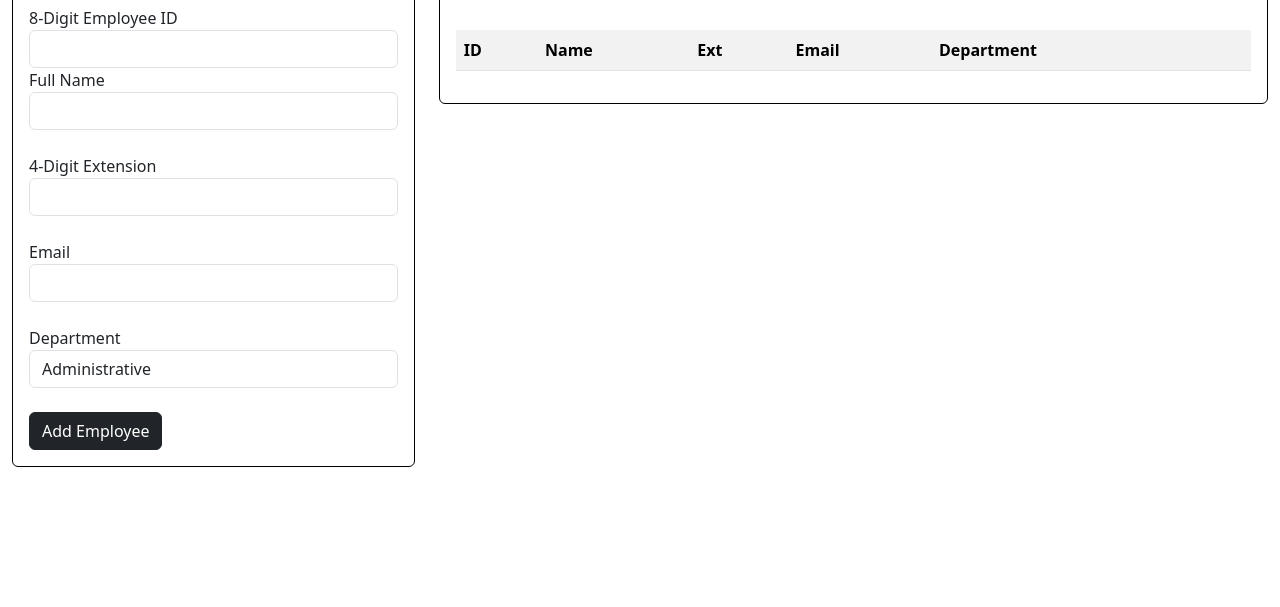
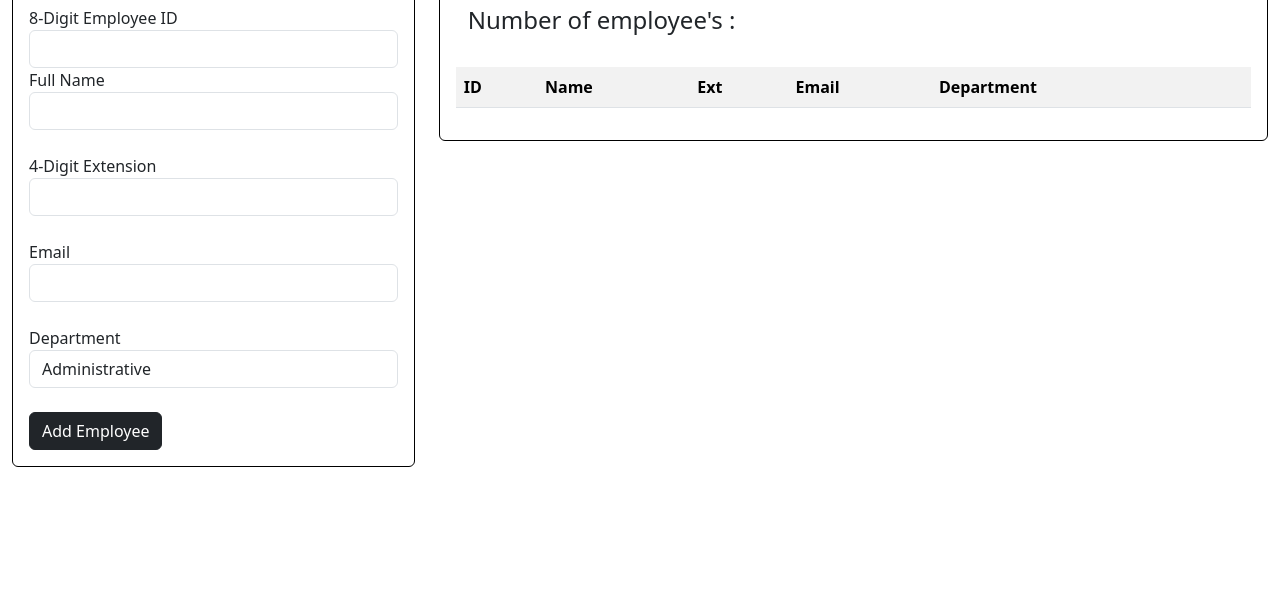
Before and after one commit to priyarakkan/assignment07, a plain HTML site: page Assignment07/index.html in a window 1280 px wide. Shown: the part 193-800 px from the top of the page. Drawn offline with nearby package versions, Linux system fonts and the light colour scheme.

Commit message:
output update

```diff
--- a/Assignment07/index.html
+++ b/Assignment07/index.html
@@ -55,7 +55,9 @@
             <div class="col-lg-8 col-md-12">
                 <div id="main" class="card card-body">
                     <h2 class="title mb-4">Employees <small><output id="empCount"></output></small></h2>
-                    <output class="container-fluid mb-4" id="count"></output>
+                    <output class="container-fluid mb-4" ><h4>
+                        Number of employee's : <span id="count"></span>
+                    </h4></output>
                     <table id="employees" class="table table-striped">
                         <tr id="employeeRow">
                             <th>ID</th>
--- a/Assignment07/js/script2.js
+++ b/Assignment07/js/script2.js
@@ -73,9 +73,7 @@ form.addEventListener('submit', (e) => {
             let row = e.target.parentElement;
             table.deleteRow(row.rowIndex);
             count--;
-
+    // SET A COUNT VARIABLE TO DISPLAY NEXT TO EMPLOYEES HEADER
             document.getElementById('count').innerText=count;
         }
     });
-
-// SET A COUNT VARIABLE TO DISPLAY NEXT TO EMPLOYEES HEADER
```
